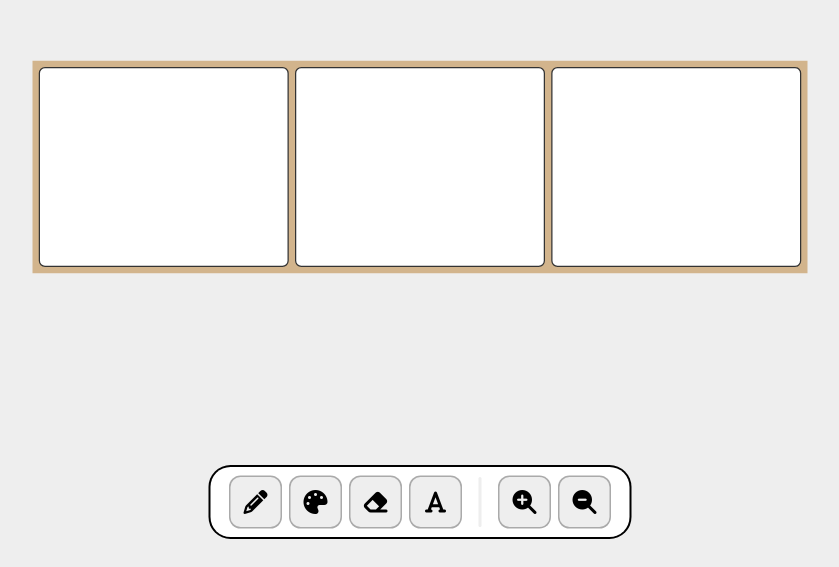
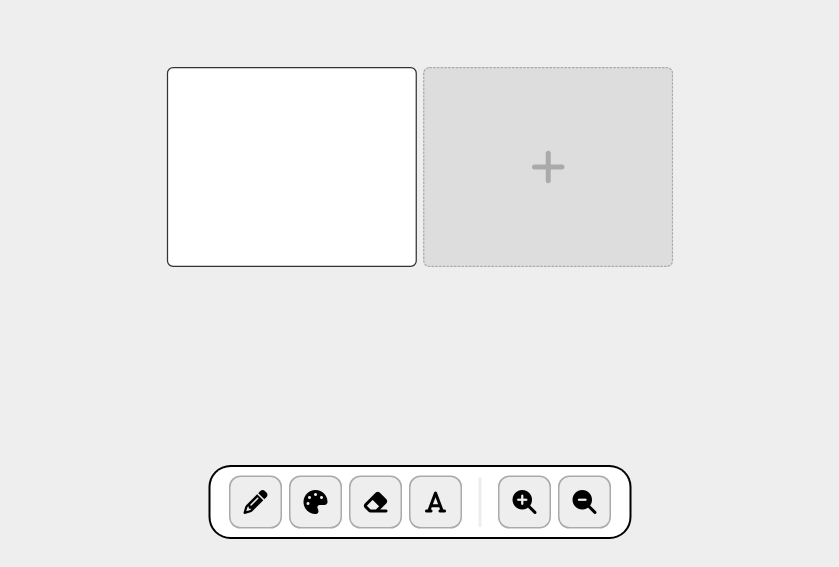
Before and after one commit to davidkochanski/whiteboard-app, a React (Vite) app: page / in a window 1280 px wide. Shown: the part 233-800 px from the top of the page, without its empty margins (220-1059 px from the left). Built offline with nearby package versions, Linux system fonts and the light colour scheme.

Commit message:
Fix zoom issue

```diff
--- a/src/Whiteboard.css
+++ b/src/Whiteboard.css
@@ -7,7 +7,6 @@ main {
 
 #board-wrapper {
     overflow: hidden;
-    background-color: tan;
     padding: 25px;
     display: flex;
     gap: 25px;
@@ -50,3 +49,28 @@ main {
     margin: 0 8px;
     box-shadow: none;
 }
+
+#add-board {
+    width: 1000px;
+    height: 800px;
+    padding: 100px;
+    border-radius: 25px;
+    border: 5px dashed #aaa;
+    background-color: #ddd;
+    cursor: pointer;
+    transition: background-color 0.25s ease;
+}
+
+#add-board:hover {
+    background-color: #ccc;
+}
+
+#add-board > i {
+    font-size: 160px;
+    color: #aaa;
+    transition: color 0.25s ease;
+}
+
+#add-board:hover > i {
+    color: #333;
+}
--- a/src/Whiteboard.jsx
+++ b/src/Whiteboard.jsx
@@ -33,32 +33,27 @@ export default function Whiteboard() {
         setInitialX(e.clientX);
         setInitialY(e.clientY);
 
-        const boards = document.getElementById("board-wrapper");
-
-        setCurrentX(boards.offsetLeft);
-        setCurrentY(boards.offsetTop);
+        setCurrentX(boardsRef.current.offsetLeft);
+        setCurrentY(boardsRef.current.offsetTop);
 
         e.preventDefault();
 
     }
 
     function handleMouseDrag(e) {
-        if(!isDragging || e.button !== 2) return;
+        if(!isDragging) return;
 
         const deltaX = e.clientX - initialX;
         const deltaY = e.clientY - initialY;
 
-        console.log(deltaX, deltaY);
-
-        const boards = document.getElementById("board-wrapper");
-
-        boards.style.left = `${deltaX + currentX}px`
-        boards.style.top = `${deltaY + currentY}px`
-
-
+        boardsRef.current.style.left = `${deltaX + currentX}px`
+        boardsRef.current.style.top = `${deltaY + currentY}px`
     }
 
     function handleMouseUp(e) {
+        if(e.button !== 2) return;
+
+
         setDragging(false);
 
         setInitialX(e.clientX);
@@ -71,7 +66,7 @@ export default function Whiteboard() {
 
         const boards = document.getElementById("board-wrapper");
 
-        const zoomSpeed = 0.05;
+        const zoomSpeed = 0.1;
         const zoomFactor = 1 + (e.deltaY > 0 ? -zoomSpeed : zoomSpeed);
 
         const newScale = currentScale * zoomFactor;
@@ -85,22 +80,21 @@ export default function Whiteboard() {
     }
 
     function handleZoomOut(e) {
-
         const newScale = currentScale * (1 - BUTTON_ZOOM_FACTOR) > MIN_ZOOM ? currentScale * (1 - BUTTON_ZOOM_FACTOR) : MIN_ZOOM;
 
         setCurrentScale(newScale);
-
         boardsRef.current.style.scale = newScale;
     }
 
     function handleZoomIn(e) {
-
-
         const newScale = currentScale * (1 + BUTTON_ZOOM_FACTOR) < MAX_ZOOM ? currentScale * (1 + BUTTON_ZOOM_FACTOR) : MAX_ZOOM;
 
         setCurrentScale(newScale);
+        boardsRef.current.style.scale = newScale;
+    }
 
-        boardsRef.current.style.scale = newScale;
+    function handleAddBoard() {
+        boardsRef.current.appendChild(<div>lol</div>) // doesnt work.
 
     }
 
@@ -124,8 +118,7 @@ export default function Whiteboard() {
 
             <div id="board-wrapper" ref={boardsRef}>
                 <WhiteboardCanvas/>
-                <WhiteboardCanvas/>
-                <WhiteboardCanvas/>
+                <button onClick={handleAddBoard} id="add-board" className="add-board"><i className="fas fa-plus"></i></button>
             </div>
         </main>
 
```
